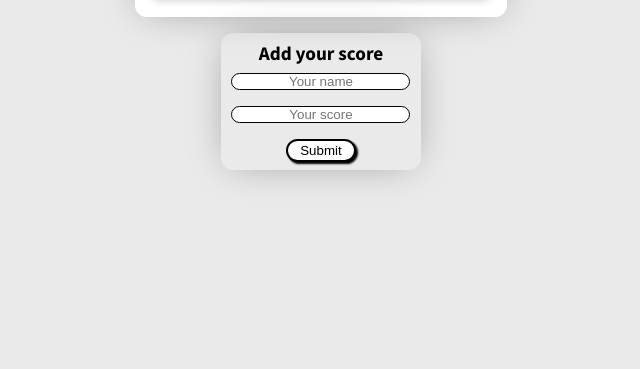
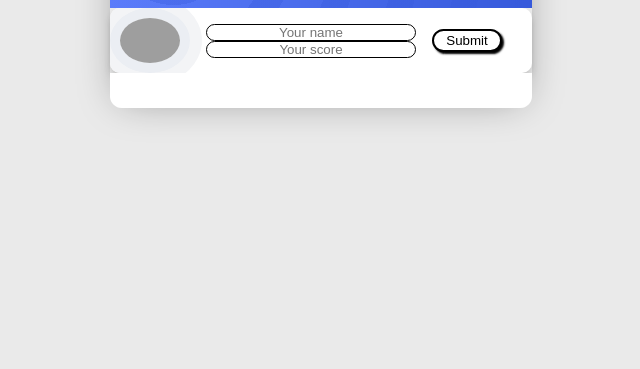
Before and after one commit to hsztan/leaderboard, a website built with webpack: page src/index.html in a window 1280 px wide. Shown: the part 431-800 px from the top of the page, without its empty margins (319-959 px from the left). Built offline with nearby package versions, Linux system fonts and the light colour scheme; no server answers; grey boxes are pictures that could not be loaded.

Commit message:
Move form into leaderboard

```diff
--- a/src/index.css
+++ b/src/index.css
@@ -140,6 +140,11 @@ h2 {
   box-shadow: 0 9px 47px 11px rgba(51, 51, 51, 0.18);
 }
 
+.leaderboard .profile.override-zoom:hover {
+  transform: none;
+  box-shadow: 0 9px 47px 11px rgba(51, 51, 51, 0.18);
+}
+
 .leaderboard .picture {
   max-width: 100%;
   width: 60px;
@@ -165,6 +170,11 @@ h2 {
 
 
 /* Form styles */
+
+.input-container {
+  display: flex;
+  flex-direction: column;
+}
 
 .add-score {
   padding: 0.5rem 0;
--- a/src/index.html
+++ b/src/index.html
@@ -27,22 +27,35 @@
               ><span class="title--bottom">LEADERBOARD</span>
             </h1>
           </div>
-          <!-- <ul class="profiles">
-            <li class="profile form">
-              <img
-                class="picture"
-                src="https://robohash.org/blahblah.png"
-                alt="robot"
+          <form id="add-score-form" class="profile override-zoom">
+            <img
+              class="picture"
+              src="https://robohash.org/blahblah.png"
+              alt="robot"
+            />
+            <div class="input-container">
+              <input
+                type="text"
+                id="name"
+                name="name"
+                placeholder="Your name"
+                required
               />
-              <span class="name">Please enter a score!</span>
-              <span class="score"></span>
-            </li>
-          </ul> -->
+              <input
+                type="text"
+                id="score"
+                name="score"
+                placeholder="Your score"
+                required
+              />
+            </div>
+            <input id="submit" class="btn" type="submit" value="Submit" />
+          </form>
           <ul id="scores" class="profiles"></ul>
         </div>
       </section>
       <!-- Add Score -->
-      <section class="add-score">
+      <!-- <section class="add-score">
         <h2 class="section-score-title">Add your score</h2>
         <form id="add-score-form">
           <input
@@ -61,7 +74,7 @@
           />
           <input id="submit" class="btn" type="submit" value="Submit" />
         </form>
-      </section>
+      </section> -->
     </main>
   </body>
 </html>
--- a/src/modules/api-dom.js
+++ b/src/modules/api-dom.js
@@ -37,19 +37,6 @@ const createNewGame = (gameName) => async () => {
   game.id = gameID;
   // set endpoints with given id in globals
   endpoints.scores = `${endpoints.games}${game.id}/scores/`;
-  // set new message in dom
-  const addAScoreLi = document.createElement('li');
-  addAScoreLi.classList.add('profile');
-  addAScoreLi.innerHTML = `
-        <img
-          class="picture"
-          src="https://robohash.org/blahblah.png"
-          alt="robot"
-        />
-        <span class="name">Please enter a score!</span>
-        <span class="score"></span>
-      `;
-  scoresContainerUl.appendChild(addAScoreLi);
 };
 
 const showAllScores = async () => {
```
